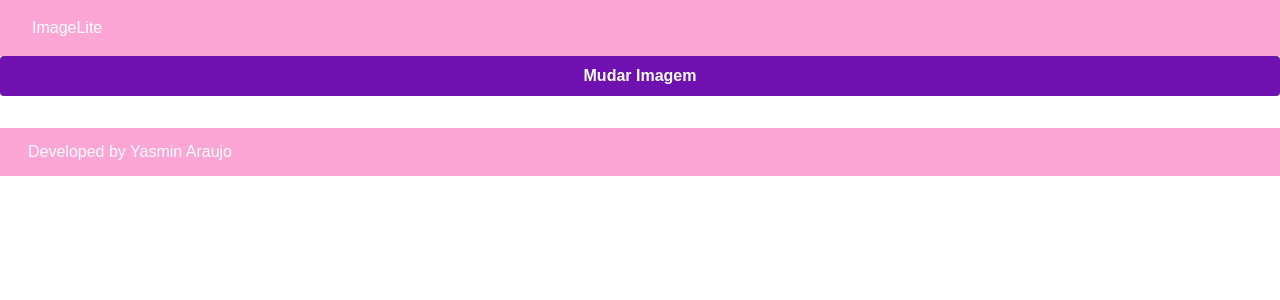
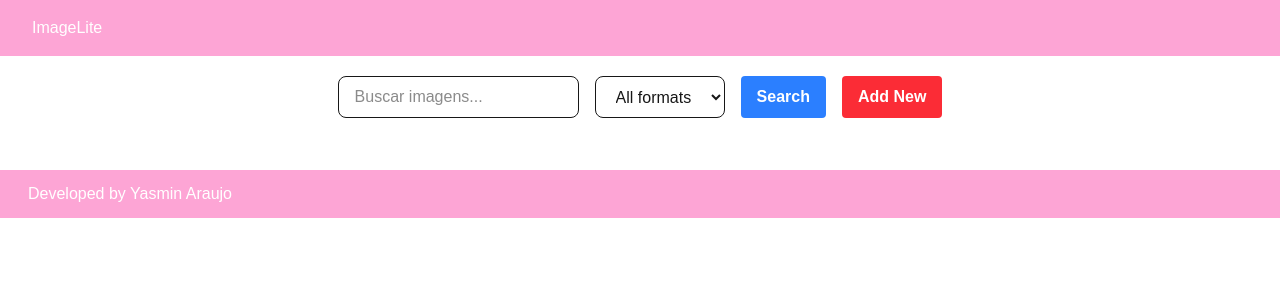
Before and after one commit to yasminaraujos/imageNww, a Next.js app in the folder imagelite/: page /galeria in a window 1280 px wide. Shown: the top 300 px of the page. Built offline with nearby package versions, Linux system fonts and the light colour scheme.

Commit message:
Pesquisa de imagens

```diff
--- a/imagelite/app/galeria/page.tsx
+++ b/imagelite/app/galeria/page.tsx
@@ -1,29 +1,28 @@
-"use client";
+'use client'
 import { Template, ImageCard } from '../components';
+import { ImageService, useImageService } from '../resource/service';
+import { useState } from 'react';
 import { Image } from '../resource/image';
-import { useImage } from '../resource/service'
-import { useState } from 'react'
 
 export default function Galeria() {
-  /* const image1 = "https://www.rbsdirect.com.br/imagesrc/34536229.jpg?w=700";
-  const image2 = "https://upload.wikimedia.org/wikipedia/pt/thumb/1/18/Olivia_Rodrigo_-_You_Seem_Pretty_Sad_for_a_Girl_So_in_Love.png/250px-Olivia_Rodrigo_-_You_Seem_Pretty_Sad_for_a_Girl_So_in_Love.png?utm_source=pt.wikipedia.org&utm_campaign=parser&utm_content=thumbnail";
 
-  const [codigoImage, setCodigoImage] = useState<number>(2);
-  const [urlImage, setUrlImage] = useState<string>(image1);  */
-
-  const useService = useImage();
-  const [images, setImages] = useState<Image[]>([])
+    const useService = useImageService();
+    const [images, setImages] = useState<Image[]>([]);
+    const [query, setQuery] = useState<string>('')
+    const [extension, setExtension] = useState<string>('')
 
     async function searchImages() {
-    const result = await useService.buscar();
+        const result = await useService.buscar(query,extension);
+
+
         setImages(result);
-    console.table(result)
+        console.table(result);
     }
-
     /*renderizando a imagem na tela*/
   function renderImageCard(image: Image ) {
     return (
-      <ImageCard imageName = {image.name}
+      <ImageCard key = {image.url}
+                imageName = {image.name}
                  imageUrl={image.url}
                  imageSize = {`${image.size} MB`}
                  uploadDate={image.uploadDate} />
@@ -35,17 +34,31 @@
     return images.map(renderImageCard);
   }
 
+
     return (
-    //<main>
         <Template>
-      <button className="bg-purple-800 hover:bg-purple-950 text-white font-bold py-2 px-4 rounded" onClick={searchImages}>
-        Mudar Imagem </button>
-      <section className="grid grid-cols-4 gap-4  p-4">
+          <section className="flex flex-col items-center justify-center my-5">
+            <div className="flex space-x-4">
+              <input type="text"
+              onChange= {event => setQuery(event.target.value)}
+              className="border px-4 py-2 rounded-lg text-white-900" placeholder="Buscar imagens..." />
+              <select onChange={event => setExtension(event.target.value)}
+              className="border px-4 py-2 rounded-lg text-white-900">
+                <option value="">All formats</option>
+                <option value="PNG">PNG</option>
+                <option value="JPG">JPG</option>
+                <option value="JPEG">JPEG</option>
+                <option value="GIF">GIF</option>
+              </select>
+              <button className="bg-blue-500 hover:bg-blue-600 text-white font-bold py-2 px-4 rounded" onClick={searchImages}>Search </button>
+              <button className="bg-red-500 hover:bg-red-600 text-white font-bold py-2 px-4 rounded">Add New </button>
+            </div>
+        </section>
+            <section className="grid grid-cols-3 gap-4 p-4">
             {
             renderImageCards()
             }
             </section>
         </Template>
-    //</main>
-  )
+    );
 }
--- a/imagelite/app/resource/service.ts
+++ b/imagelite/app/resource/service.ts
@@ -1,12 +1,14 @@
 import { Image } from "./image";
-class ImageService {
+export class ImageService {
   baseURL: string = 'http://localhost:8080/images';
 
-  async buscar(): Promise<Image[]> {
-    const response = await fetch(this.baseURL);
+  async buscar(query: string = '',extension?: string): Promise<Image[]> {
+
+    const url = `${this.baseURL}?query=${query}&extension=${extension}`;
+    const response = await fetch(url);
     return await response.json();
 
   }
 }
 //React Hook
-export const useImage = () => new ImageService();
+export const useImageService = () => new ImageService();
```
Also changed, not shown: imagelite/app/resource/image.ts (added, +8 -0 lines). Lines whose indentation alone changed are shown as unchanged.
